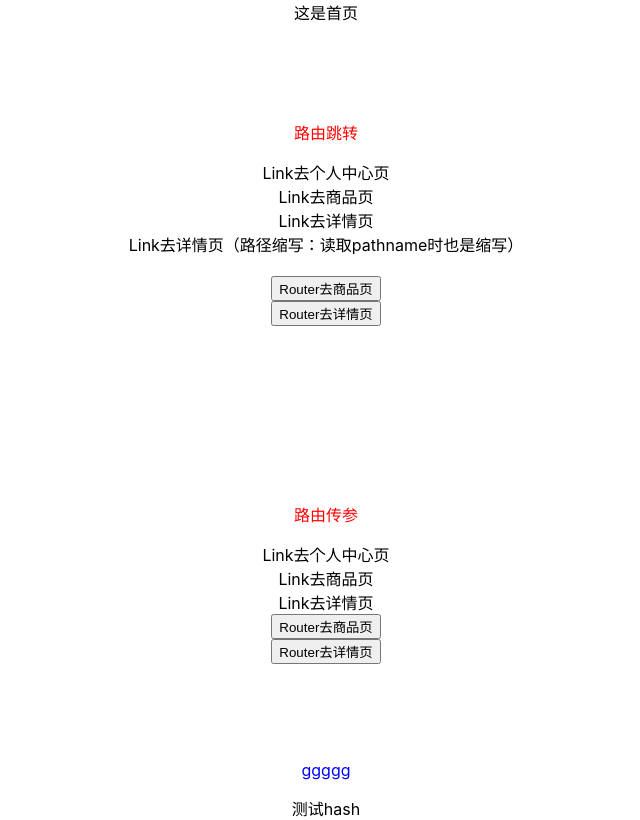
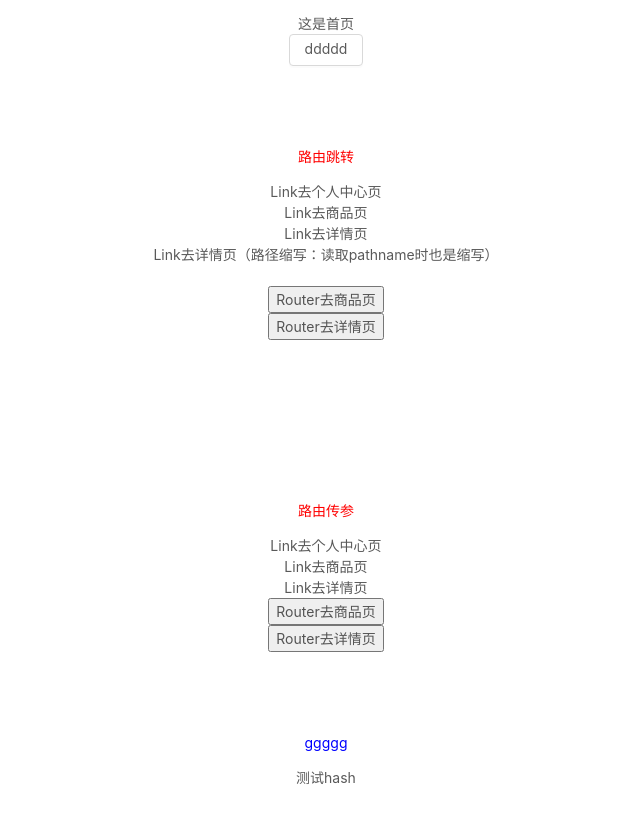
Before and after one commit to he1237596/next-app, a Next.js app: page / in a window 1280 px wide. Shown: the whole page, without its empty margins (314-954 px from the left). Built offline with nearby package versions, Linux system fonts and the light colour scheme.

Commit message:
按需引入antd

```diff
--- a/package.json
+++ b/package.json
@@ -8,7 +8,9 @@
     "start": "next start"
   },
   "dependencies": {
+    "antd": "^4.7.0",
     "axios": "^0.20.0",
+    "babel-plugin-import": "^1.13.1",
     "moment": "^2.29.1",
     "next": "9.5.5",
     "react": "16.14.0",
--- a/pages/_app.js
+++ b/pages/_app.js
@@ -2,10 +2,11 @@
  * @Author: Chris
  * @Date: 2020-10-15 17:55:43
  * @LastEditors: Chris
- * @LastEditTime: 2020-10-15 19:52:41
+ * @LastEditTime: 2020-10-15 22:47:42
  * @Descripttion: **
  */
 import '../styles/globals.css' //全局样式
+import 'antd/dist/antd.css'
 
 function MyApp({ Component, pageProps }) {
   return <Component {...pageProps} />
--- a/pages/index.js
+++ b/pages/index.js
@@ -2,12 +2,14 @@
  * @Author: Chris
  * @Date: 2020-10-15 17:55:43
  * @LastEditors: Chris
- * @LastEditTime: 2020-10-15 22:10:04
+ * @LastEditTime: 2020-10-15 22:47:05
  * @Descripttion: **
  */
 import styles from '../styles/Home.module.css'
 import Link from 'next/link'
 import Router from 'next/router'
+import {Button} from 'antd'
+
 Router.events.on('routeChangeStart',(...args)=>{
   console.log(`routeChangeStart:`,args);
 })
@@ -30,6 +32,7 @@ export default function Home() {
   return (
     <div className={styles.container}>
         这是首页
+        <Button>ddddd</Button>
       <main className={styles.main}>
         <p>路由跳转</p>
         <Link href={{pathname: 'user'}}><a>Link去个人中心页</a></Link>
@@ -50,6 +53,7 @@ export default function Home() {
       </main>
       <p>ggggg</p>
       <Link href='#test'><a>测试hash</a></Link>
+
     </div>
   )
 }
```
Also changed, not shown: .babelrc (added), 1 other file (tests, documents, lock files or other folders).
